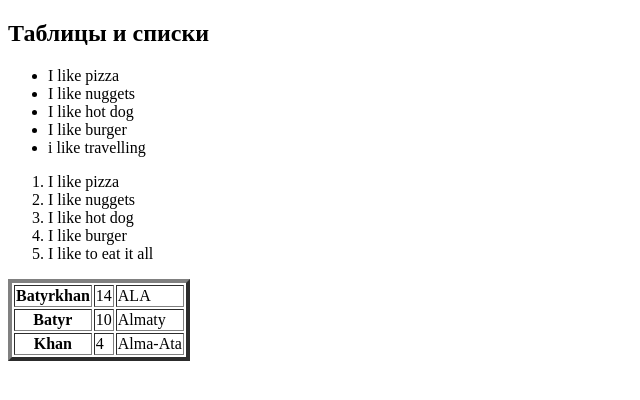
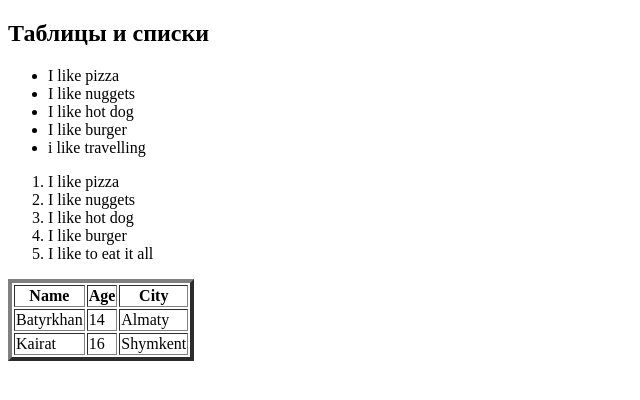
Before and after one commit to yuraiXZ/project-3, a plain HTML site: page index.html in a window 1280 px wide. Shown: the whole page, without its empty margins (0-640 px from the left). Drawn offline with Linux system fonts and the light colour scheme.

Commit message:
Changed vs code

```diff
--- a/index.html
+++ b/index.html
@@ -23,19 +23,19 @@
     </ol>
     <table border="4">
         <tr>
-            <th>Batyrkhan</th>
-            <td>14</td>
-            <td>ALA</td>
+            <th>Name</th>
+            <th>Age</th>
+            <th>City</th>
         </tr>
         <tr>
-            <th>Batyr</th>
-            <td>10</td>
+            <td>Batyrkhan</td>
+            <td>14</td>
             <td>Almaty</td>
         </tr>
         <tr>
-            <th>Khan</th>
-            <td>4</td>
-            <td>Alma-Ata</td>
+            <td>Kairat</td>
+            <td>16</td>
+            <td>Shymkent</td>
         </tr>
     </table>
 </body>
```
